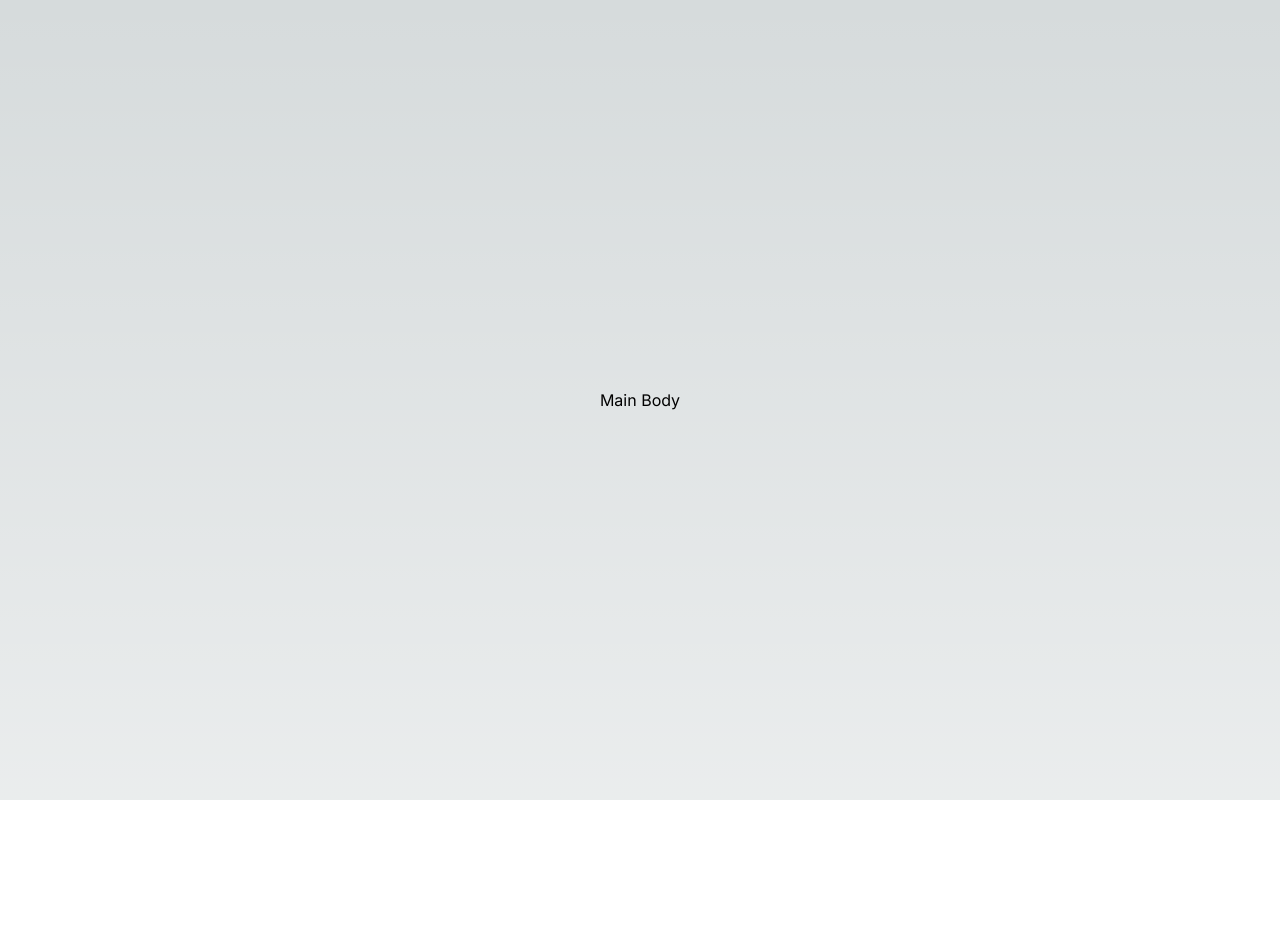
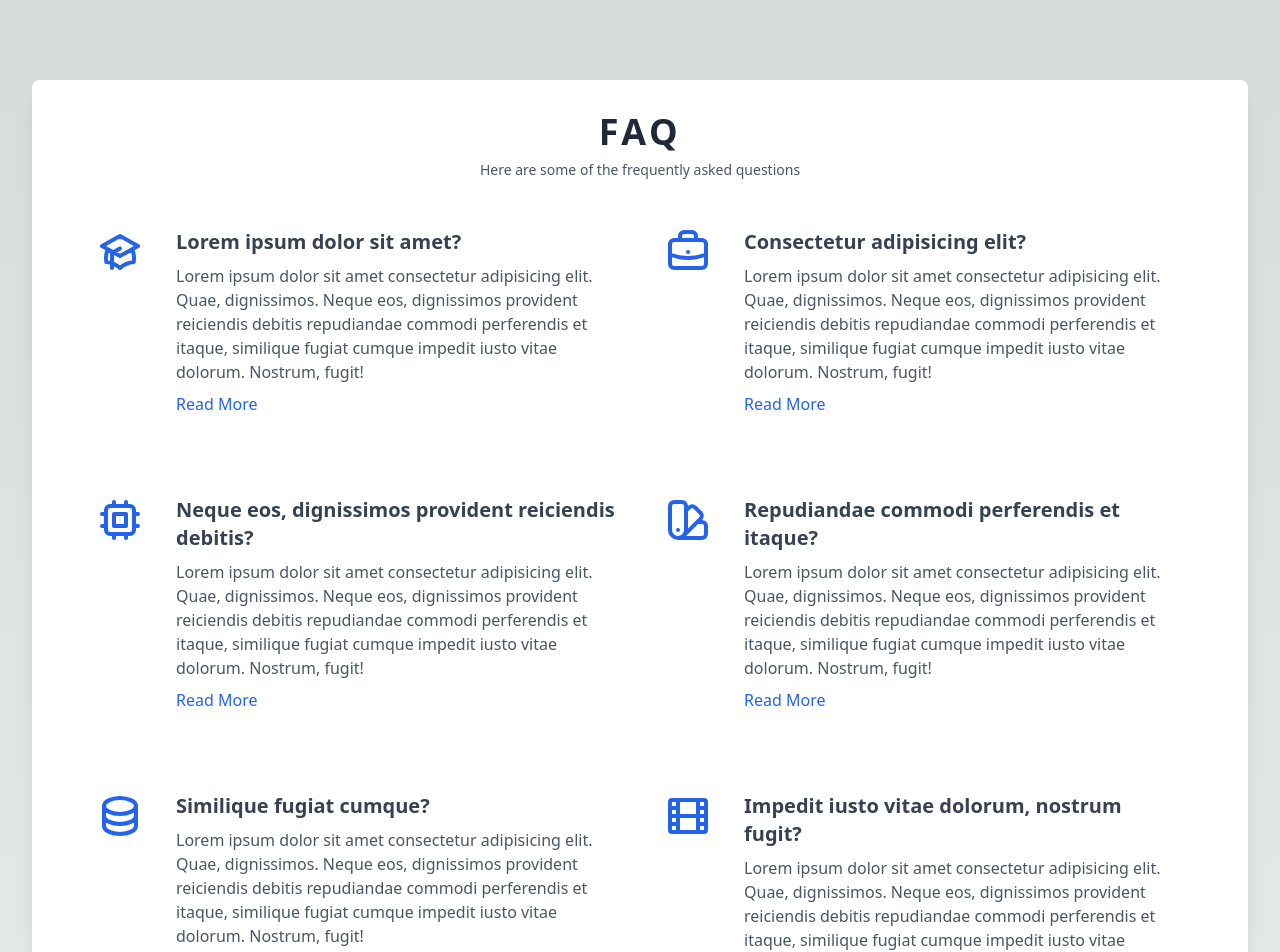
Before and after one commit to isnendyankp/RevoU-Final-Project-FE-Group-D, a Next.js app in the folder purewater/: page / in a window 1280 px wide. Shown: the top 952 px of the page. Built offline with nearby package versions, Linux system fonts and the light colour scheme.

Commit message:
Update FAQ Component

```diff
--- /dev/null
+++ b/purewater/src/components/FAQ/index.tsx
@@ -0,0 +1,95 @@
+
+const FAQ = () => {
+
+    return (
+        <div className="p-8">
+    <div className="bg-white p-4 rounded-lg shadow-xl py-8 mt-12">
+        <h4 className="text-4xl font-bold text-gray-800 tracking-widest uppercase text-center">FAQ</h4>
+        <p className="text-center text-gray-600 text-sm mt-2">Here are some of the frequently asked questions</p>
+        <div className="grid grid-cols-1 md:grid-cols-2 gap-4 xl:gap-12 px-2 xl:px-12 mt-4">
+            <div className="flex space-x-8 mt-8">
+                <div>
+                    <svg xmlns="http://www.w3.org/2000/svg" className="h-12 w-12 text-blue-600" fill="none" viewBox="0 0 24 24" stroke="currentColor">
+                        <path d="M12 14l9-5-9-5-9 5 9 5z"></path>
+                        <path d="M12 14l6.16-3.422a12.083 12.083 0 01.665 6.479A11.952 11.952 0 0012 20.055a11.952 11.952 0 00-6.824-2.998 12.078 12.078 0 01.665-6.479L12 14z"></path>
+                        <path stroke-linecap="round" stroke-linejoin="round" stroke-width="2" d="M12 14l9-5-9-5-9 5 9 5zm0 0l6.16-3.422a12.083 12.083 0 01.665 6.479A11.952 11.952 0 0012 20.055a11.952 11.952 0 00-6.824-2.998 12.078 12.078 0 01.665-6.479L12 14zm-4 6v-7.5l4-2.222"></path>
+                    </svg>
+                </div>
+                <div>
+                    <h4 className="text-xl font-bold text-gray-700">Lorem ipsum dolor sit amet?</h4>
+                    <p className="text-gray-600 my-2">Lorem ipsum dolor sit amet consectetur adipisicing elit. Quae, dignissimos. Neque eos, dignissimos provident reiciendis debitis repudiandae commodi perferendis et itaque, similique fugiat cumque impedit iusto vitae dolorum. Nostrum, fugit!</p>
+                    <a href="#" className="text-blue-600 hover:text-blue-800 hover:underline capitalize" title="Read More">Read More</a>
+                </div>
+            </div>
+
+            <div className="flex space-x-8 mt-8">
+                <div>
+                    <svg xmlns="http://www.w3.org/2000/svg" className="h-12 w-12 text-blue-600" fill="none" viewBox="0 0 24 24" stroke="currentColor">
+                        <path stroke-linecap="round" stroke-linejoin="round" stroke-width="2" d="M21 13.255A23.931 23.931 0 0112 15c-3.183 0-6.22-.62-9-1.745M16 6V4a2 2 0 00-2-2h-4a2 2 0 00-2 2v2m4 6h.01M5 20h14a2 2 0 002-2V8a2 2 0 00-2-2H5a2 2 0 00-2 2v10a2 2 0 002 2z"></path>
+                    </svg>
+                </div>
+                <div>
+                    <h4 className="text-xl font-bold text-gray-700">Consectetur adipisicing elit?</h4>
+                    <p className="text-gray-600 my-2">Lorem ipsum dolor sit amet consectetur adipisicing elit. Quae, dignissimos. Neque eos, dignissimos provident reiciendis debitis repudiandae commodi perferendis et itaque, similique fugiat cumque impedit iusto vitae dolorum. Nostrum, fugit!</p>
+                    <a href="#" className="text-blue-600 hover:text-blue-800 hover:underline capitalize" title="Read More">Read More</a>
+                </div>
+            </div>
+
+            <div className="flex space-x-8 mt-8">
+                <div>
+                    <svg xmlns="http://www.w3.org/2000/svg" className="h-12 w-12 text-blue-600" fill="none" viewBox="0 0 24 24" stroke="currentColor">
+                        <path stroke-linecap="round" stroke-linejoin="round" stroke-width="2" d="M9 3v2m6-2v2M9 19v2m6-2v2M5 9H3m2 6H3m18-6h-2m2 6h-2M7 19h10a2 2 0 002-2V7a2 2 0 00-2-2H7a2 2 0 00-2 2v10a2 2 0 002 2zM9 9h6v6H9V9z"></path>
+                        </svg>
+                </div>
+                <div>
+                    <h4 className="text-xl font-bold text-gray-700">Neque eos, dignissimos provident reiciendis debitis?</h4>
+                    <p className="text-gray-600 my-2">Lorem ipsum dolor sit amet consectetur adipisicing elit. Quae, dignissimos. Neque eos, dignissimos provident reiciendis debitis repudiandae commodi perferendis et itaque, similique fugiat cumque impedit iusto vitae dolorum. Nostrum, fugit!</p>
+                    <a href="#" className="text-blue-600 hover:text-blue-800 hover:underline capitalize" title="Read More">Read More</a>
+                </div>
+            </div>
+
+            <div className="flex space-x-8 mt-8">
+                <div>
+                    <svg xmlns="http://www.w3.org/2000/svg" className="h-12 w-12 text-blue-600" fill="none" viewBox="0 0 24 24" stroke="currentColor">
+                        <path stroke-linecap="round" stroke-linejoin="round" stroke-width="2" d="M7 21a4 4 0 01-4-4V5a2 2 0 012-2h4a2 2 0 012 2v12a4 4 0 01-4 4zm0 0h12a2 2 0 002-2v-4a2 2 0 00-2-2h-2.343M11 7.343l1.657-1.657a2 2 0 012.828 0l2.829 2.829a2 2 0 010 2.828l-8.486 8.485M7 17h.01"></path>
+                    </svg>
+                </div>
+                <div>
+                    <h4 className="text-xl font-bold text-gray-700">Repudiandae commodi perferendis et itaque?</h4>
+                    <p className="text-gray-600 my-2">Lorem ipsum dolor sit amet consectetur adipisicing elit. Quae, dignissimos. Neque eos, dignissimos provident reiciendis debitis repudiandae commodi perferendis et itaque, similique fugiat cumque impedit iusto vitae dolorum. Nostrum, fugit!</p>
+                    <a href="#" className="text-blue-600 hover:text-blue-800 hover:underline capitalize" title="Read More">Read More</a>
+                </div>
+            </div>
+
+            <div className="flex space-x-8 mt-8">
+                <div>
+                    <svg xmlns="http://www.w3.org/2000/svg" className="h-12 w-12 text-blue-600" fill="none" viewBox="0 0 24 24" stroke="currentColor">
+                        <path stroke-linecap="round" stroke-linejoin="round" stroke-width="2" d="M4 7v10c0 2.21 3.582 4 8 4s8-1.79 8-4V7M4 7c0 2.21 3.582 4 8 4s8-1.79 8-4M4 7c0-2.21 3.582-4 8-4s8 1.79 8 4m0 5c0 2.21-3.582 4-8 4s-8-1.79-8-4"></path>
+                    </svg>
+                </div>
+                <div>
+                    <h4 className="text-xl font-bold text-gray-700">Similique fugiat cumque?</h4>
+                    <p className="text-gray-600 my-2">Lorem ipsum dolor sit amet consectetur adipisicing elit. Quae, dignissimos. Neque eos, dignissimos provident reiciendis debitis repudiandae commodi perferendis et itaque, similique fugiat cumque impedit iusto vitae dolorum. Nostrum, fugit!</p>
+                    <a href="#" className="text-blue-600 hover:text-blue-800 hover:underline capitalize" title="Read More">Read More</a>
+                </div>
+            </div>
+
+            <div className="flex space-x-8 mt-8">
+                <div>
+                    <svg xmlns="http://www.w3.org/2000/svg" className="h-12 w-12 text-blue-600" fill="none" viewBox="0 0 24 24" stroke="currentColor">
+                        <path stroke-linecap="round" stroke-linejoin="round" stroke-width="2" d="M7 4v16M17 4v16M3 8h4m10 0h4M3 12h18M3 16h4m10 0h4M4 20h16a1 1 0 001-1V5a1 1 0 00-1-1H4a1 1 0 00-1 1v14a1 1 0 001 1z"></path>
+                    </svg>
+                </div>
+                <div>
+                    <h4 className="text-xl font-bold text-gray-700">Impedit iusto vitae dolorum, nostrum fugit?</h4>
+                    <p className="text-gray-600 my-2">Lorem ipsum dolor sit amet consectetur adipisicing elit. Quae, dignissimos. Neque eos, dignissimos provident reiciendis debitis repudiandae commodi perferendis et itaque, similique fugiat cumque impedit iusto vitae dolorum. Nostrum, fugit!</p>
+                    <a href="#" className="text-blue-600 hover:text-blue-800 hover:underline capitalize" title="Read More">Read More</a>
+                </div>
+            </div>
+        </div>
+    </div>
+</div>
+    );
+}
+
+export default FAQ;
--- a/purewater/src/components/index.ts
+++ b/purewater/src/components/index.ts
@@ -4,3 +4,4 @@ export { default as Card } from './Card';
 export { default as Text } from './Text';
 export { default as Footer } from './Footer';
 export { default as Button } from './Button';
+export { default as FAQ } from './FAQ';
--- a/purewater/src/layout/index.tsx
+++ b/purewater/src/layout/index.tsx
@@ -1,5 +1,6 @@
 import { Footer } from '../components';
 import { ReactNode } from 'react';
+import { FAQ } from '../components';
 
 interface Prop{
     children:ReactNode
@@ -8,6 +9,7 @@ interface Prop{
 const Layout = ({children}:Prop)=>{
     return (
         <>
+        <FAQ/>
         {children}
         <Footer/>
         </>
--- a/purewater/src/pages/index.tsx
+++ b/purewater/src/pages/index.tsx
@@ -8,9 +8,9 @@ export default function Home() {
     <main
       className={`flex min-h-screen flex-col items-center justify-between p-24 ${inter.className}`}
     >
-      <hr/>
+      {/* <hr/>
       <h1>Main Body</h1>
-      <hr />
+      <hr /> */}
       {/* <div className="z-10 max-w-5xl w-full items-center justify-between font-mono text-sm lg:flex">
         <p className="fixed left-0 top-0 flex w-full justify-center border-b border-gray-300 bg-gradient-to-b from-zinc-200 pb-6 pt-8 backdrop-blur-2xl dark:border-neutral-800 dark:bg-zinc-800/30 dark:from-inherit lg:static lg:w-auto  lg:rounded-xl lg:border lg:bg-gray-200 lg:p-4 lg:dark:bg-zinc-800/30">
           Get started by editing&nbsp;
```
